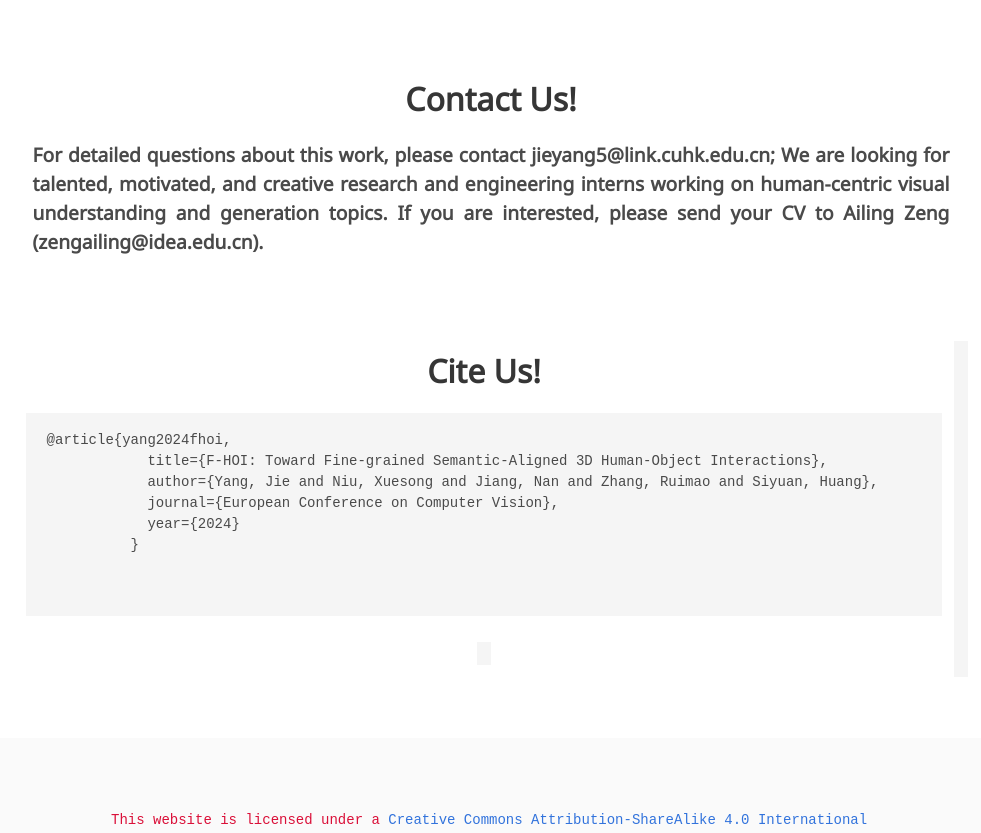
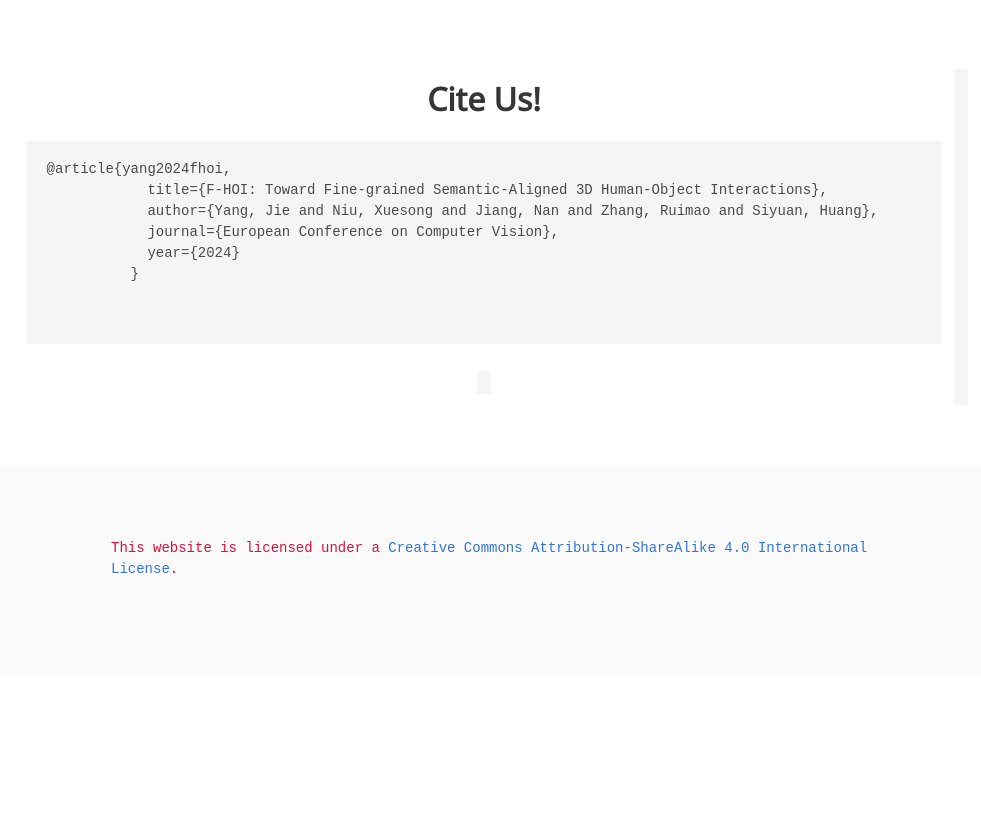
Before and after one commit to F-HOI/f-hoi.github.io, a plain HTML site: page index.html in a window 1280 px wide. Shown: the part 2934-3767 px from the top of the page, without its empty margins (149-1130 px from the left). After the commit the page ends 3636 px from the top, so only its background shows below. Drawn offline with nearby package versions, Linux system fonts and the light colour scheme; some icons are missing; a web font is replaced by a local one.

Commit message:
Update index.html

```diff
--- a/index.html
+++ b/index.html
@@ -376,21 +376,6 @@ movement between two consecutive states.
 
 
 
-<section class="section" >
-  <div class="container">
-    <div class="columns is-centered has-text-centered">
-      <div class="column is-four-fifths">
-        <h2 class="title is-3">Contact Us!</h2>
-        <!-- <h2 class="subtitle has-text-centered">We use eight metrics covering four aspects: structure distance, background preservation, edit prompt-image consistency, and inference time.</h2> -->
-        <div class="content has-text-justified">
-          <p style="font-size: 1.2em; font-weight: bold;">
-            For detailed questions about this work, please contact jieyang5@link.cuhk.edu.cn;
-            We are looking for talented, motivated, and creative research and engineering interns working on human-centric visual understanding and generation topics. If you are interested, please send your CV to Ailing Zeng (zengailing@idea.edu.cn).
-
-          </p>
-    </div>
-  </div>
-</section>
 
 
 
```
